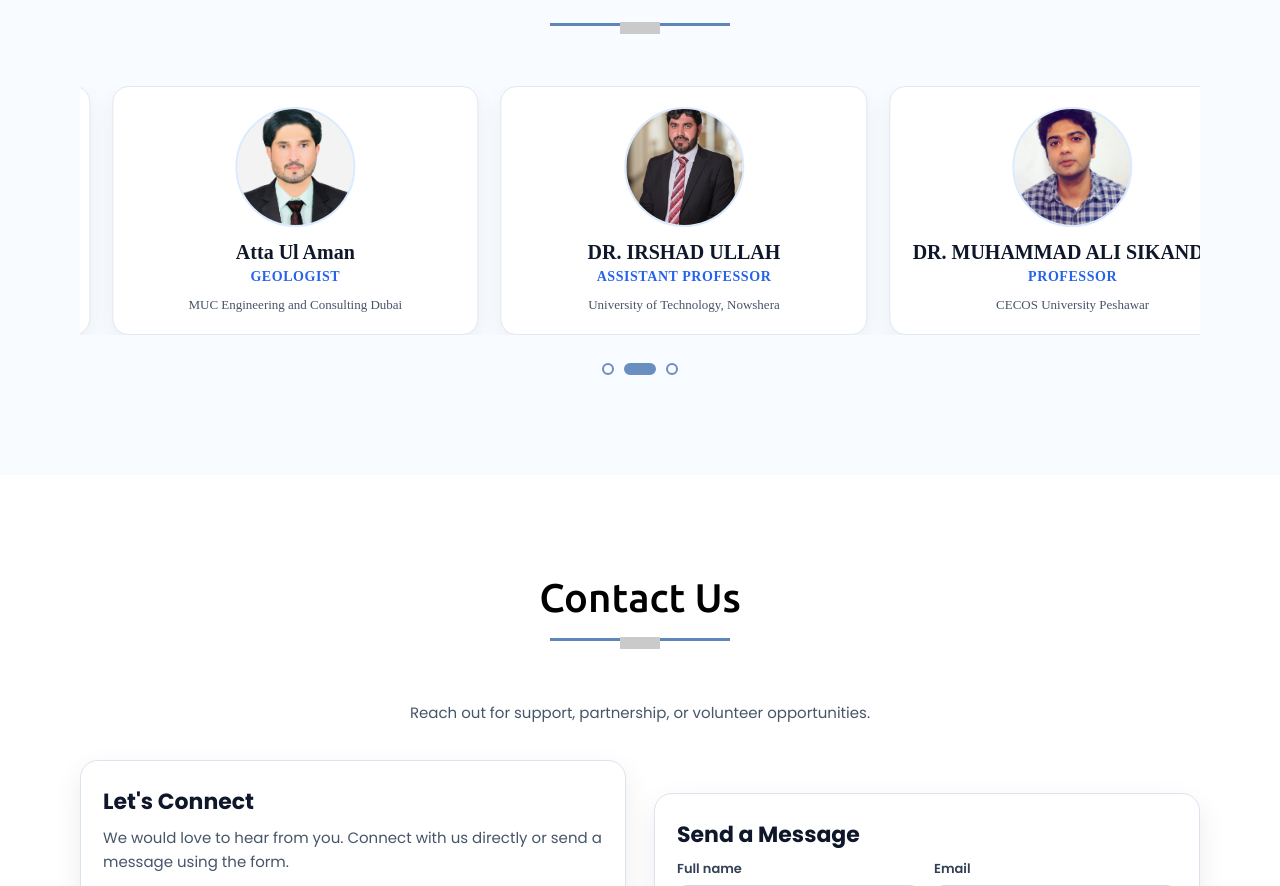
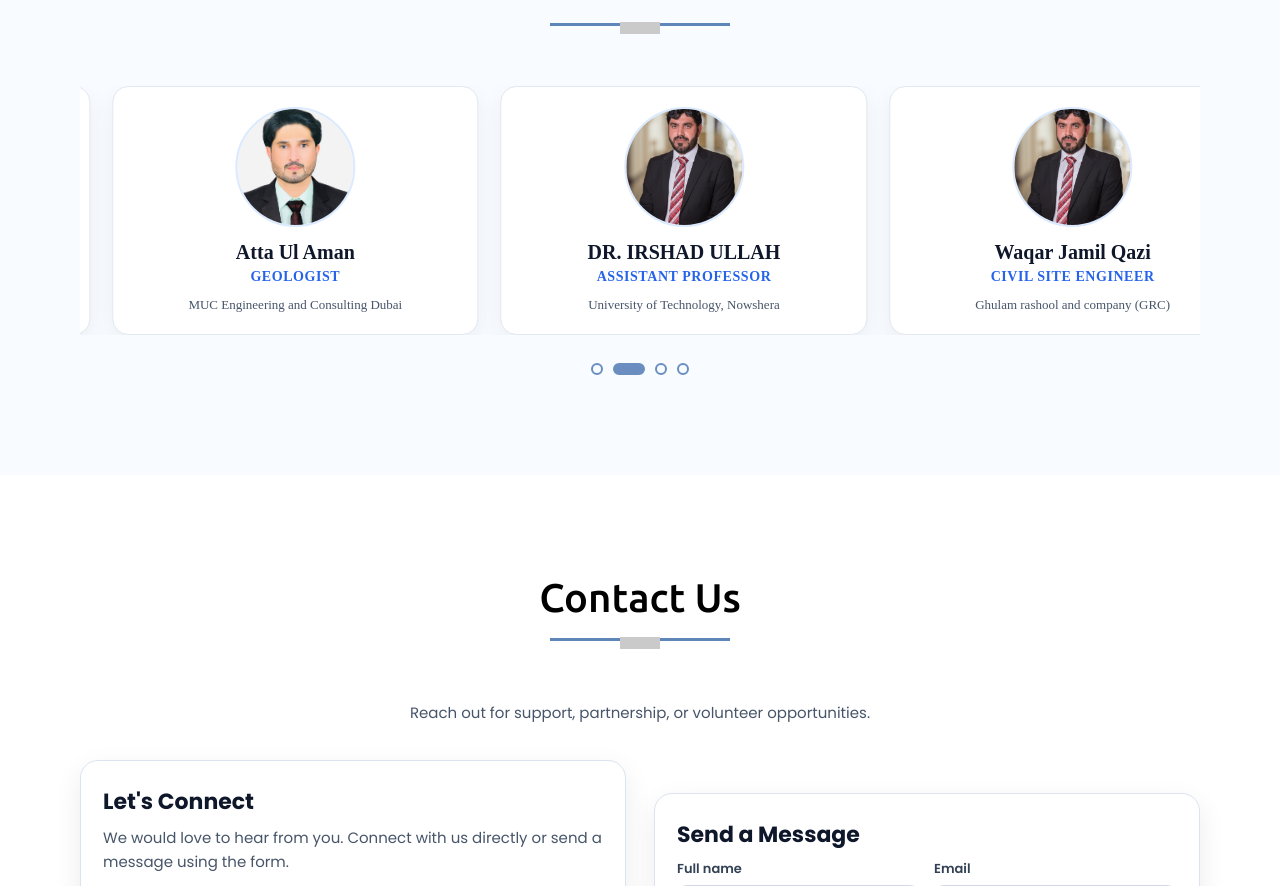
Before and after one commit to kashif-techdev/z-foundation-frontend, a Next.js app: page / in a window 1280 px wide. Shown: the part 2053-2939 px from the top of the page. Built offline with nearby package versions, Linux system fonts and the light colour scheme; no server answers.

Commit message:
adding a board member

```diff
--- a/components/Members.js
+++ b/components/Members.js
@@ -21,6 +21,12 @@ const MEMBERS = [
     role: "Assistant Professor ",
     image: "/images/irshad.jpeg",
     designation: "University of Technology, Nowshera ",
+  },
+  {
+    name: "Waqar Jamil Qazi ",
+    role: "Civil site engineer ",
+    image: "/images/irshad.jpeg",
+    designation: "Ghulam rashool and company (GRC) ",
   },
   {
     name: "DR. MUHAMMAD ALI SIKANDAR ",
```
